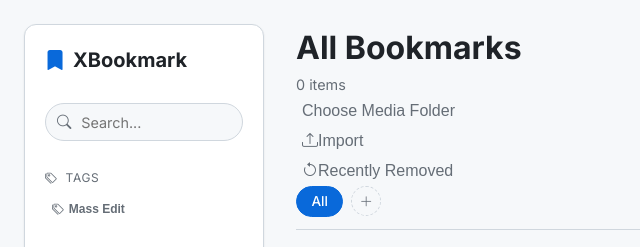
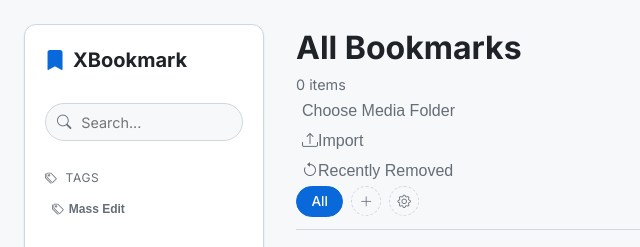
Before and after one commit to pklito/x-storer, a browser extension: page src/dashboard/index.html in a window 1280 px wide. Shown: the top 247 px of the page, 0-640 px from the left. Drawn offline with nearby package versions, Linux system fonts and the light colour scheme; files whose address does not match are found by name.

Commit message:
Start configure tab

```diff
--- a/src/dashboard/index.html
+++ b/src/dashboard/index.html
@@ -102,6 +102,9 @@
                 <button id="add-tab-btn" class="add-tab-btn" title="Save current filters as a new tab">
                     <i class="bi bi-plus-lg"></i>
                 </button>
+                <button id="configure-tab-btn" class="add-tab-btn" title="Configure current tab">
+                    <i class="bi bi-gear"></i>
+                </button>
             </div>
 
             <div class="tweets-grid" id="tweets-grid">
```
Also changed, not shown: manifest.json.
